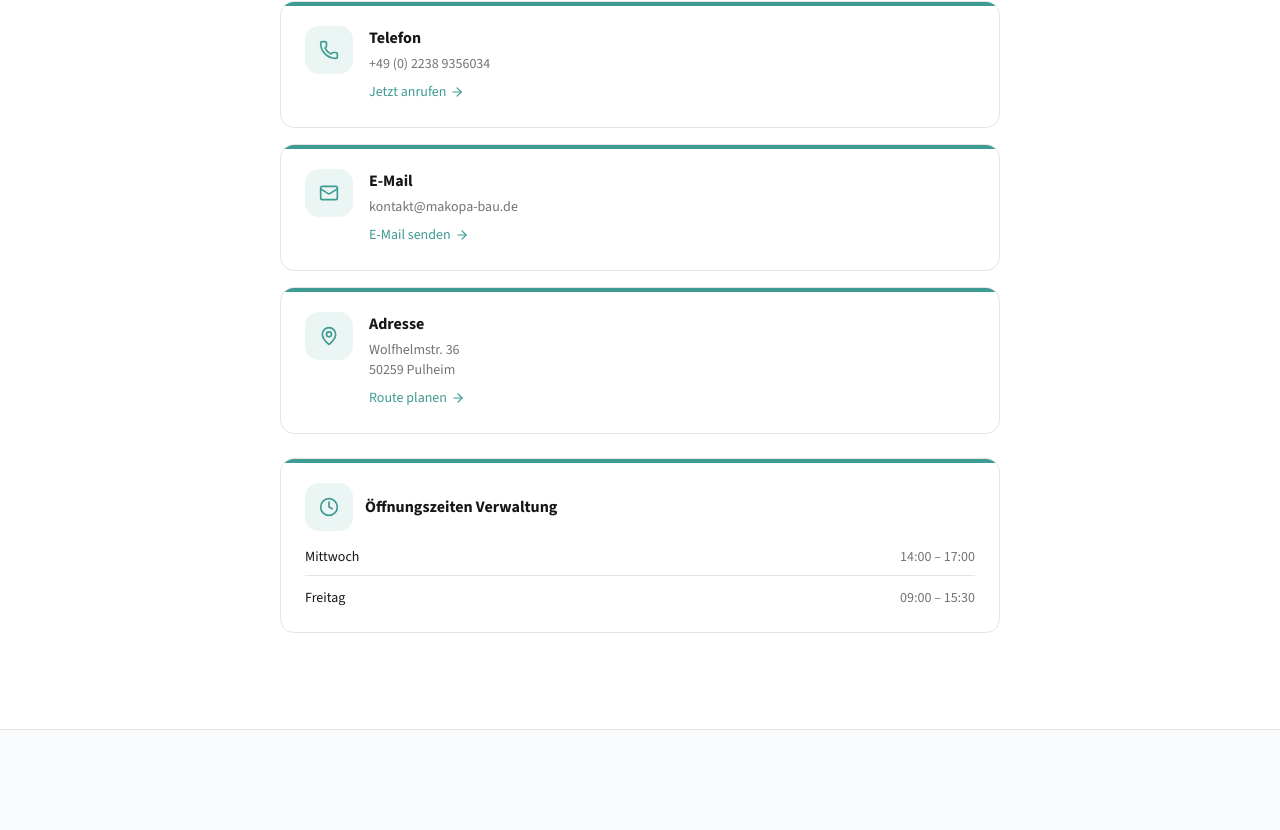
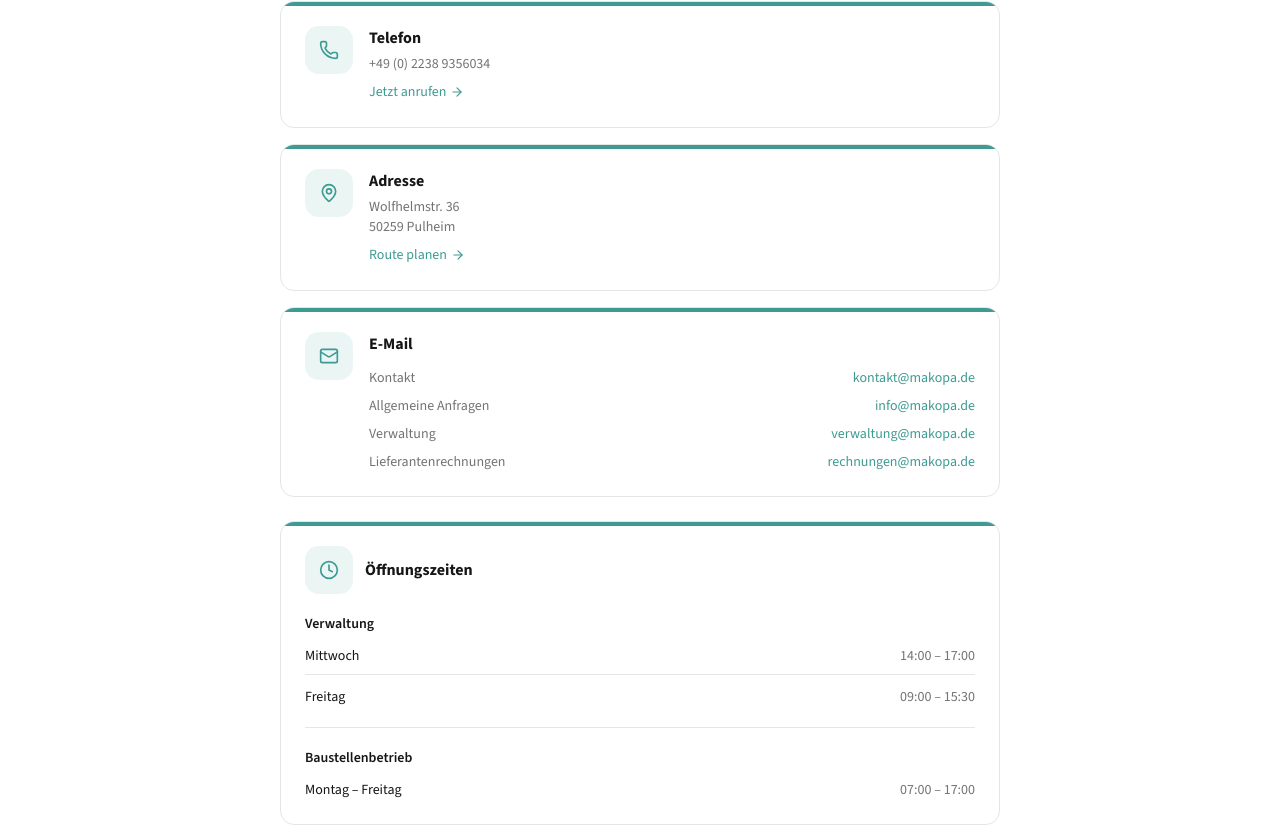
Before and after one commit to gaiisay/makopa-bau-gmbh, a Next.js app: page /kontakt in a window 1280 px wide. Shown: the part 800-1630 px from the top of the page. Built offline with nearby package versions, Linux system fonts and the light colour scheme.

Commit message:
fix: update email addresses to correct domain in Impressum, Kontakt, Footer, and Navigation components

```diff
--- a/src/app/impressum/page.tsx
+++ b/src/app/impressum/page.tsx
@@ -96,10 +96,10 @@
                 <p>
                   E-Mail:{" "}
                   <a
-                    href="mailto:kontakt@makopa-bau.de"
+                    href="mailto:kontakt@makopa.de"
                     className="text-primary hover:underline"
                   >
-                    kontakt@makopa-bau.de
+                    kontakt@makopa.de
                   </a>
                 </p>
               </div>
--- a/src/app/kontakt/page.tsx
+++ b/src/app/kontakt/page.tsx
@@ -25,19 +25,19 @@
     linkLabel: "Jetzt anrufen",
   },
   {
-    icon: Mail,
-    title: "E-Mail",
-    content: "kontakt@makopa-bau.de",
-    action: "mailto:kontakt@makopa-bau.de",
-    linkLabel: "E-Mail senden",
-  },
-  {
     icon: MapPin,
     title: "Adresse",
     content: "Wolfhelmstr. 36\n50259 Pulheim",
     action: "https://maps.google.com/?q=Wolfhelmstr.+36,+50259+Pulheim",
     linkLabel: "Route planen",
   },
+];
+
+const emailAddresses = [
+  { label: "Kontakt", email: "kontakt@makopa.de" },
+  { label: "Allgemeine Anfragen", email: "info@makopa.de" },
+  { label: "Verwaltung", email: "verwaltung@makopa.de" },
+  { label: "Lieferantenrechnungen", email: "rechnungen@makopa.de" },
 ];
 
 const businessHours = [
@@ -100,7 +100,7 @@
               className="flex flex-wrap justify-center gap-4"
             >
               <a
-                href="mailto:kontakt@makopa-bau.de"
+                href="mailto:kontakt@makopa.de"
                 className="inline-flex items-center gap-2 rounded-lg bg-primary px-7 py-3.5 text-sm font-semibold text-white shadow-lg shadow-primary/30 transition-all hover:shadow-xl hover:brightness-110"
               >
                 <Mail className="h-4 w-4" />
@@ -169,6 +169,45 @@
                 </motion.a>
               );
             })}
+
+            {/* E-Mail-Adressen — eine Karte */}
+            <motion.div
+              initial={{ opacity: 0, y: 20 }}
+              whileInView={{ opacity: 1, y: 0 }}
+              viewport={{ once: true }}
+              transition={{ duration: 0.4, delay: 0.2 }}
+              className="group relative overflow-hidden rounded-xl border border-border bg-white p-6 transition-all hover:border-slate-300 hover:shadow-xl hover:shadow-slate-200/50"
+            >
+              <div className="absolute top-0 right-0 left-0 h-1 bg-primary transition-all group-hover:h-1.5" />
+              <div className="flex items-start gap-4">
+                <div className="flex h-12 w-12 shrink-0 items-center justify-center rounded-xl bg-primary/10">
+                  <Mail className="h-5 w-5 text-primary" />
+                </div>
+                <div className="flex-1">
+                  <h3 className="mb-3 text-base font-bold text-foreground">
+                    E-Mail
+                  </h3>
+                  <div className="space-y-2">
+                    {emailAddresses.map((item) => (
+                      <div
+                        key={item.email}
+                        className="flex items-center justify-between"
+                      >
+                        <span className="text-sm text-muted-foreground">
+                          {item.label}
+                        </span>
+                        <a
+                          href={`mailto:${item.email}`}
+                          className="text-sm font-medium text-primary transition-colors hover:underline"
+                        >
+                          {item.email}
+                        </a>
+                      </div>
+                    ))}
+                  </div>
+                </div>
+              </div>
+            </motion.div>
           </div>
 
           {/* Business Hours */}
@@ -180,14 +219,18 @@
             className="group relative mt-6 overflow-hidden rounded-xl border border-border bg-white p-6"
           >
             <div className="absolute top-0 right-0 left-0 h-1 bg-primary transition-all group-hover:h-1.5" />
-            <div className="mb-4 flex items-center gap-3">
+            <div className="mb-5 flex items-center gap-3">
               <div className="flex h-12 w-12 shrink-0 items-center justify-center rounded-xl bg-primary/10">
                 <Clock className="h-5 w-5 text-primary" />
               </div>
               <h3 className="text-base font-bold text-foreground">
-                Öffnungszeiten Verwaltung
+                Öffnungszeiten
               </h3>
             </div>
+
+            <h4 className="mb-3 text-sm font-semibold text-foreground">
+              Verwaltung
+            </h4>
             <div className="space-y-3">
               {businessHours.map((item) => (
                 <div
@@ -202,6 +245,20 @@
                   </span>
                 </div>
               ))}
+            </div>
+
+            <div className="mt-5 border-t border-border pt-5">
+              <h4 className="mb-3 text-sm font-semibold text-foreground">
+                Baustellenbetrieb
+              </h4>
+              <div className="flex justify-between">
+                <span className="text-sm font-medium text-foreground">
+                  Montag – Freitag
+                </span>
+                <span className="text-sm text-muted-foreground">
+                  07:00 – 17:00
+                </span>
+              </div>
             </div>
           </motion.div>
         </div>
--- a/src/components/footer.tsx
+++ b/src/components/footer.tsx
@@ -28,7 +28,7 @@
               </div>
               <div className="flex items-center gap-2">
                 <Mail className="h-3.5 w-3.5 text-primary" />
-                kontakt@makopa-bau.de
+                kontakt@makopa.de
               </div>
             </div>
           </div>
@@ -130,6 +130,15 @@
                 <span>09:00 – 15:30</span>
               </div>
             </div>
+            <h4 className="mt-5 mb-4 text-sm font-bold tracking-wider text-primary uppercase">
+              Baustellenbetrieb
+            </h4>
+            <div className="space-y-2 text-sm">
+              <div className="flex justify-between">
+                <span>Mo – Fr:</span>
+                <span>07:00 – 17:00</span>
+              </div>
+            </div>
           </div>
         </div>
       </div>
--- a/src/components/navigation.tsx
+++ b/src/components/navigation.tsx
@@ -49,11 +49,11 @@
               +49 (0) 2238 9356034
             </a>
             <a
-              href="mailto:kontakt@makopa-bau.de"
+              href="mailto:kontakt@makopa.de"
               className="hidden items-center gap-1.5 transition-colors hover:text-white md:flex"
             >
               <Mail className="h-3 w-3" />
-              kontakt@makopa-bau.de
+              kontakt@makopa.de
             </a>
           </div>
           <div className="hidden items-center gap-1.5 md:flex">
```
